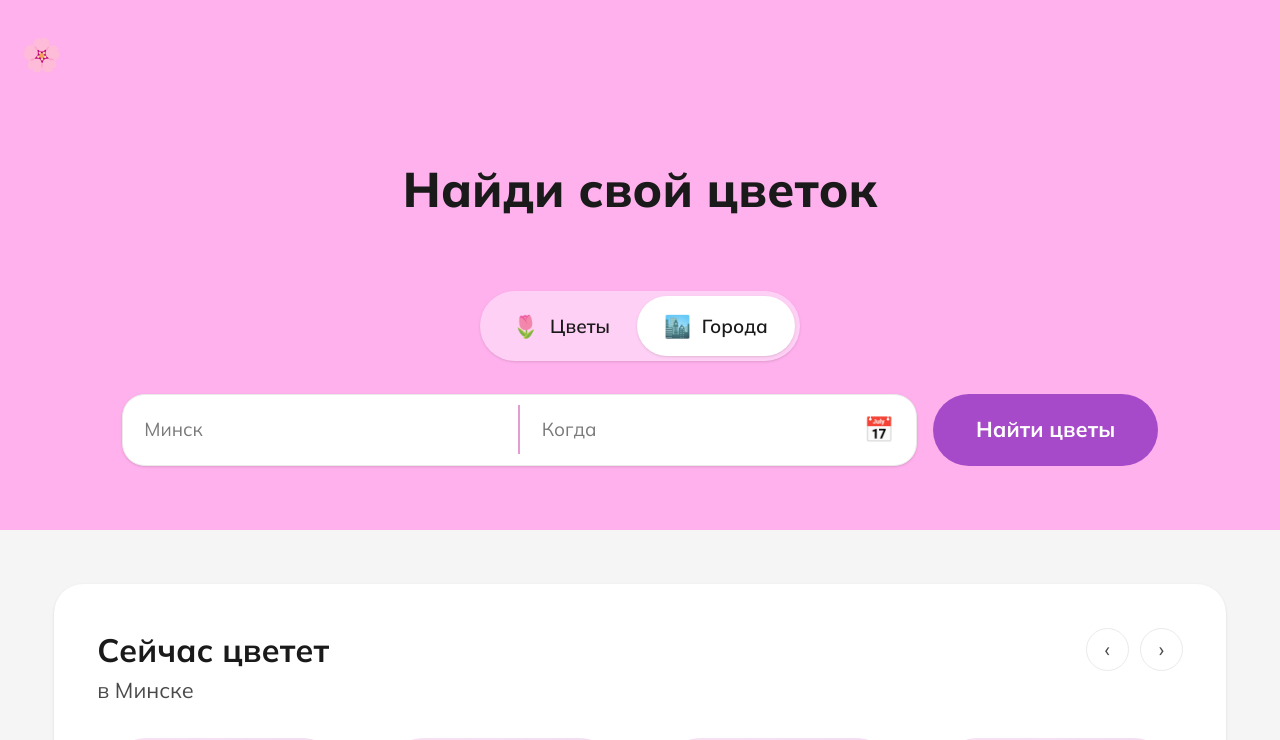
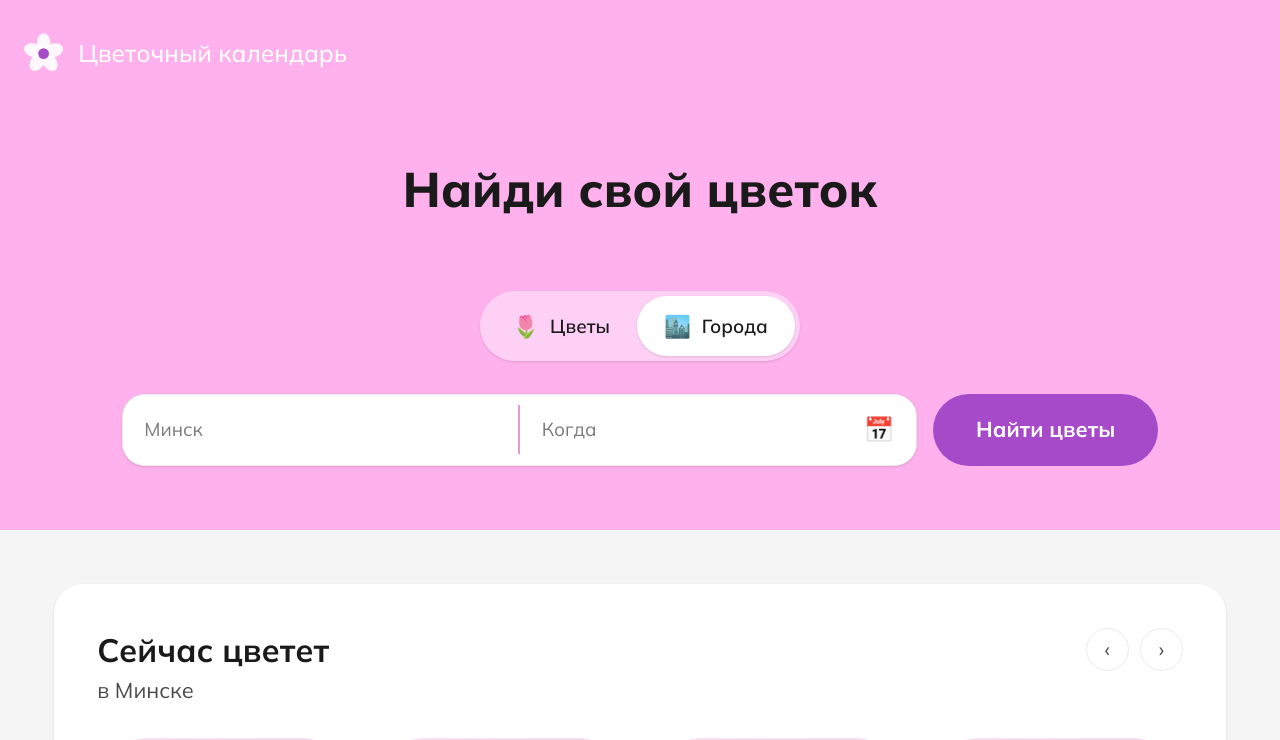
Before and after one commit to Spalesja/flowercalendar, a Next.js app: page / in a window 1280 px wide. Shown: the top 740 px of the page. Built offline with nearby package versions, Linux system fonts and the light colour scheme.

Commit message:
change logo & add site name

```diff
--- a/src/app/page.tsx
+++ b/src/app/page.tsx
@@ -1,4 +1,5 @@
 import { Container } from "@/components/container";
+import { Logo } from "@/components/logo";
 import { ModeToggle } from "@/components/search/mode-toggle";
 import { SearchBar } from "@/components/search/search-bar";
 import { PlantBloomCard } from "@/components/cards/plant-bloom-card";
@@ -17,9 +18,7 @@ export default function Home() {
       <section className="bg-hero px-4 pb-12 pt-6">
         {/* Logo */}
         <div className="mb-16">
-          <span className="text-2xl cursor-pointer" title="Цветочный календарь">
-            🌸
-          </span>
+          <Logo />
         </div>
 
         <Container className="flex flex-col items-center">
--- /dev/null
+++ b/src/components/logo.tsx
@@ -0,0 +1,89 @@
+"use client";
+
+import Link from "next/link";
+import { usePathname } from "next/navigation";
+
+function FlowerIcon({ className }: { className?: string }) {
+  return (
+    <svg
+      viewBox="0 0 32 32"
+      fill="none"
+      xmlns="http://www.w3.org/2000/svg"
+      className={className}
+    >
+      {/* Petals */}
+      <ellipse cx="16" cy="8" rx="5" ry="7" fill="white" opacity="0.9" />
+      <ellipse
+        cx="16"
+        cy="8"
+        rx="5"
+        ry="7"
+        fill="white"
+        opacity="0.9"
+        transform="rotate(72 16 16)"
+      />
+      <ellipse
+        cx="16"
+        cy="8"
+        rx="5"
+        ry="7"
+        fill="white"
+        opacity="0.9"
+        transform="rotate(144 16 16)"
+      />
+      <ellipse
+        cx="16"
+        cy="8"
+        rx="5"
+        ry="7"
+        fill="white"
+        opacity="0.9"
+        transform="rotate(216 16 16)"
+      />
+      <ellipse
+        cx="16"
+        cy="8"
+        rx="5"
+        ry="7"
+        fill="white"
+        opacity="0.9"
+        transform="rotate(288 16 16)"
+      />
+      {/* Center */}
+      <circle cx="16" cy="16" r="4" fill="#a64ac9" />
+    </svg>
+  );
+}
+
+export function Logo() {
+  const pathname = usePathname();
+  const isHome = pathname === "/";
+
+  if (isHome) {
+    return (
+      <button
+        onClick={() => window.location.reload()}
+        className="flex items-center gap-2.5 cursor-pointer group"
+        title="Цветочный календарь"
+      >
+        <FlowerIcon className="w-8 h-8 shrink-0" />
+        <span className="text-lg font-medium text-white">
+          Цветочный календарь
+        </span>
+      </button>
+    );
+  }
+
+  return (
+    <Link
+      href="/"
+      className="flex items-center gap-2.5 group"
+      title="Цветочный календарь"
+    >
+      <FlowerIcon className="w-8 h-8 shrink-0" />
+      <span className="text-lg font-medium text-white">
+        Цветочный календарь
+      </span>
+    </Link>
+  );
+}
```
